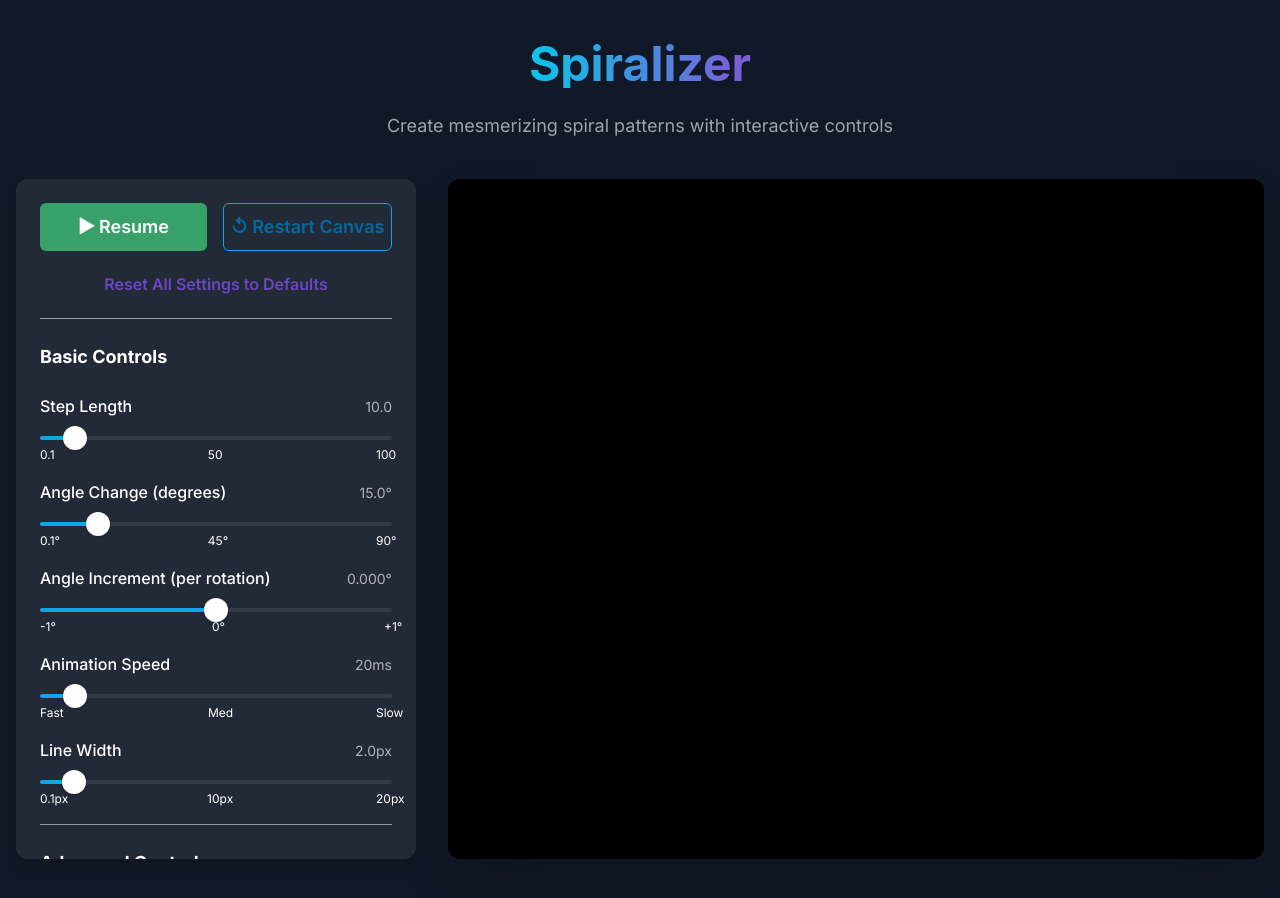
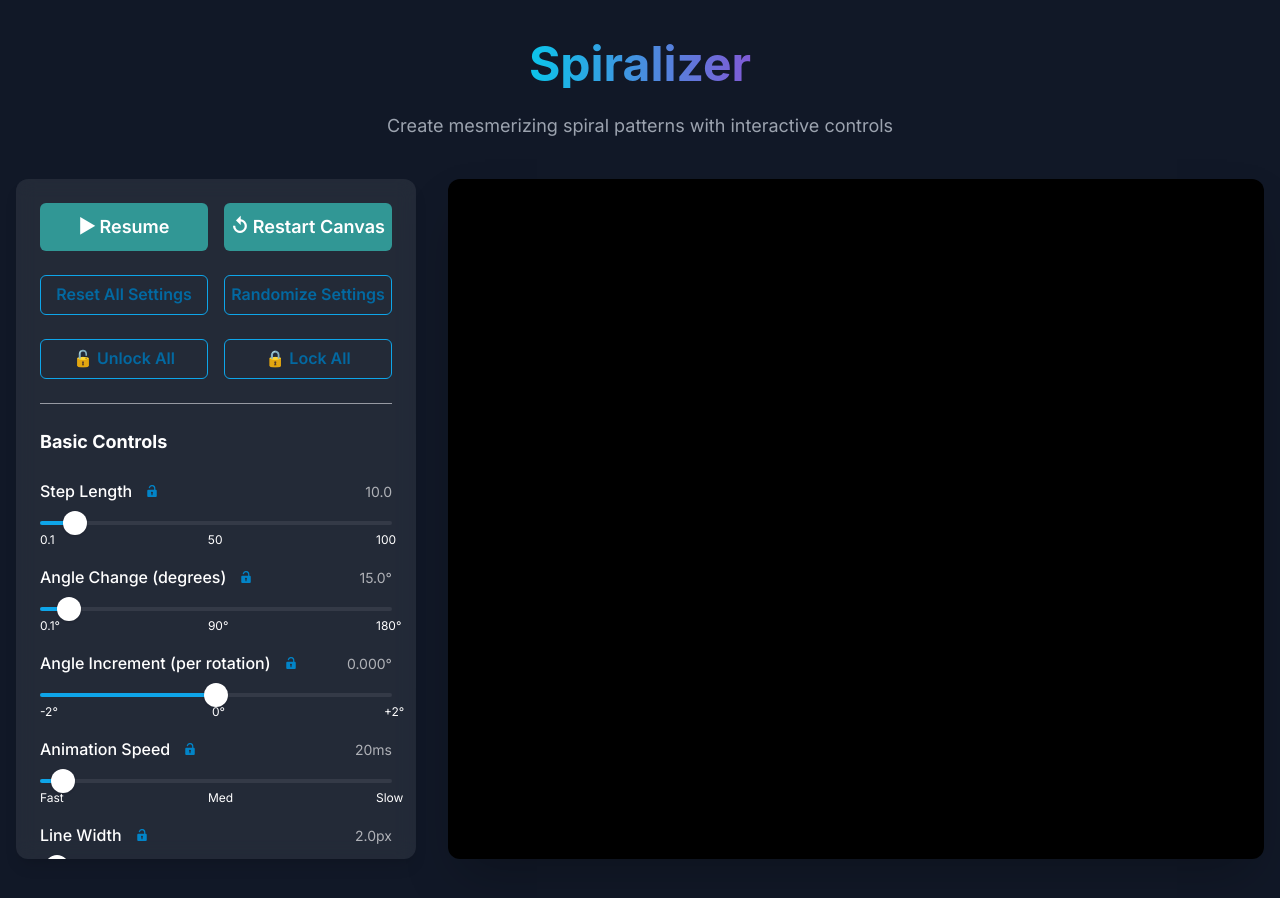
Before and after one commit to Simone-Scheuer/Spiralizer, a Next.js app: page / in a window 1280 px wide. Built offline with nearby package versions, Linux system fonts and the light colour scheme; what @chakra-ui/next-js would draw is missing.

Commit message:
commit for features

```diff
--- a/src/app/features/SpiralControls.tsx
+++ b/src/app/features/SpiralControls.tsx
@@ -13,37 +13,24 @@ import {
   Tooltip,
   SliderMark,
   Switch,
-  Select
+  Select,
+  IconButton
 } from '@chakra-ui/react'
-import { SpiralConfig } from '../models/types'
+import { SpiralConfig, SpiralConfigLocks } from '../models/types'
+import { randomInRange, randomColor, BLEND_MODES, createRandomConfig } from '../utils/spiral'
+import { useState } from 'react'
+import { LockIcon, UnlockIcon } from '@chakra-ui/icons'
 
 interface SpiralControlsProps {
   config: SpiralConfig
   onChange: (config: SpiralConfig) => void
   onReset: () => void
   onResetToDefaults: () => void
+  locks: SpiralConfigLocks
+  onLocksChange: (locks: SpiralConfigLocks) => void
 }
 
-const BLEND_MODES = [
-  'source-over',
-  'multiply',
-  'screen',
-  'overlay',
-  'darken',
-  'lighten',
-  'color-dodge',
-  'color-burn',
-  'hard-light',
-  'soft-light',
-  'difference',
-  'exclusion',
-  'hue',
-  'saturation',
-  'color',
-  'luminosity'
-]
-
-export const SpiralControls = ({ config, onChange, onReset, onResetToDefaults }: SpiralControlsProps) => {
+export const SpiralControls = ({ config, onChange, onReset, onResetToDefaults, locks, onLocksChange }: SpiralControlsProps) => {
   const handleChange = (key: keyof SpiralConfig, value: number | string | boolean) => {
     if (key !== 'isPaused' && !config.isPaused) {
       onChange({ ...config, [key]: value, isPaused: true })
@@ -51,6 +38,93 @@ export const SpiralControls = ({ config, onChange, onReset, onResetToDefaults }:
       onChange({ ...config, [key]: value })
     }
   }
+
+  const toggleLock = (key: keyof SpiralConfigLocks) => {
+    const newLocks = {
+      ...locks,
+      [key]: !locks[key]
+    }
+    try {
+      localStorage.setItem('spiralLocks', JSON.stringify(newLocks))
+    } catch (e) {
+      console.error('Error saving locks to localStorage:', e)
+    }
+    onLocksChange(newLocks)
+  }
+
+  const unlockAll = () => {
+    const allUnlocked = {} as SpiralConfigLocks
+    Object.keys(config).forEach(key => {
+      if (key !== 'isPaused') {
+        allUnlocked[key as keyof SpiralConfigLocks] = false
+      }
+    })
+    try {
+      localStorage.setItem('spiralLocks', JSON.stringify(allUnlocked))
+    } catch (e) {
+      console.error('Error saving locks to localStorage:', e)
+    }
+    onLocksChange(allUnlocked)
+  }
+
+  const lockAll = () => {
+    const allLocked = {} as SpiralConfigLocks
+    Object.keys(config).forEach(key => {
+      if (key !== 'isPaused') {
+        allLocked[key as keyof SpiralConfigLocks] = true
+      }
+    })
+    try {
+      localStorage.setItem('spiralLocks', JSON.stringify(allLocked))
+    } catch (e) {
+      console.error('Error saving locks to localStorage:', e)
+    }
+    onLocksChange(allLocked)
+  }
+
+  const handleRandomize = () => {
+    const newConfig = createRandomConfig(config, locks)
+    onChange(newConfig)
+  }
+
+  // Helper component for control headers with lock button
+  const ControlHeader = ({ label, value, settingKey }: { label: string, value: string, settingKey: keyof SpiralConfigLocks }) => (
+    <HStack mb={2} justify="space-between">
+      <HStack>
+        <Text fontWeight="medium">{label}</Text>
+        <IconButton
+          aria-label={locks[settingKey] ? "Unlock setting" : "Lock setting"}
+          icon={locks[settingKey] ? <LockIcon /> : <UnlockIcon />}
+          size="xs"
+          variant="ghost"
+          onClick={() => toggleLock(settingKey)}
+        />
+      </HStack>
+      <Text fontSize="sm" color="whiteAlpha.700">{value}</Text>
+    </HStack>
+  )
+
+  // Helper component for boolean controls with lock button
+  const BooleanControl = ({ label, value, settingKey }: { label: string, value: boolean, settingKey: keyof SpiralConfigLocks }) => (
+    <HStack width="100%" justify="space-between">
+      <HStack>
+        <Text fontWeight="medium">{label}</Text>
+        <IconButton
+          aria-label={locks[settingKey] ? "Unlock setting" : "Lock setting"}
+          icon={locks[settingKey] ? <LockIcon /> : <UnlockIcon />}
+          size="xs"
+          variant="ghost"
+          onClick={() => toggleLock(settingKey)}
+        />
+      </HStack>
+      <Switch
+        id={`switch-${settingKey}`}
+        name={settingKey}
+        isChecked={value}
+        onChange={(e) => handleChange(settingKey, e.target.checked)}
+      />
+    </HStack>
+  )
 
   return (
     <VStack
@@ -79,7 +153,7 @@ export const SpiralControls = ({ config, onChange, onReset, onResetToDefaults }:
       <HStack width="100%" spacing={4}>
         <Button
           onClick={() => handleChange('isPaused', !config.isPaused)}
-          colorScheme={config.isPaused ? 'green' : 'red'}
+          colorScheme={config.isPaused ? 'teal' : 'pink'}
           size="lg"
           flex={1}
           variant="solid"
@@ -88,34 +162,68 @@ export const SpiralControls = ({ config, onChange, onReset, onResetToDefaults }:
         </Button>
         <Button
           onClick={onReset}
-          colorScheme="blue"
+          colorScheme="teal"
           size="lg"
           flex={1}
-          variant="outline"
+          variant="solid"
         >
           ↺ Restart Canvas
         </Button>
       </HStack>
 
+      <HStack width="100%" spacing={4}>
         <Button
           onClick={onResetToDefaults}
+          colorScheme="orange"
+          size="md"
+          flex={1}
+          variant="outline"
+        >
+          Reset All Settings
+        </Button>
+        <Button
+          onClick={handleRandomize}
           colorScheme="purple"
           size="md"
-        width="100%"
-        variant="ghost"
+          flex={1}
+          variant="outline"
         >
-        Reset All Settings to Defaults
+          Randomize Settings
         </Button>
+      </HStack>
+
+      <HStack width="100%" spacing={4}>
+        <Button
+          onClick={unlockAll}
+          colorScheme="blue"
+          backgroundColor="white.200"
+          size="md"
+          flex={1}
+          variant="outline"
+        >
+          🔓 Unlock All
+        </Button>
+        <Button
+          onClick={lockAll}
+          colorScheme="blue"
+          size="md"
+          flex={1}
+          variant="outline"
+        >
+          🔒 Lock All
+        </Button>
+      </HStack>
 
       <Divider />
 
       <Text fontSize="lg" fontWeight="bold" width="100%">Basic Controls</Text>
 
       <Box width="100%">
-        <HStack mb={2} justify="space-between">
-          <Text fontWeight="medium">Step Length</Text>
-          <Text fontSize="sm" color="whiteAlpha.700">{config.stepLength.toFixed(1)}</Text>
-        </HStack>
+        <ControlHeader
+          label="Step Length"
+          value={config.stepLength.toFixed(1)}
+          settingKey="stepLength"
+        />
         <Tooltip label={config.stepLength}>
           <Slider
             value={config.stepLength}
@@ -136,21 +244,22 @@ export const SpiralControls = ({ config, onChange, onReset, onResetToDefaults }:
       </Box>
 
       <Box width="100%">
-        <HStack mb={2} justify="space-between">
-          <Text fontWeight="medium">Angle Change (degrees)</Text>
-          <Text fontSize="sm" color="whiteAlpha.700">{config.angleChange.toFixed(1)}°</Text>
-        </HStack>
+        <ControlHeader
+          label="Angle Change (degrees)"
+          value={`${config.angleChange.toFixed(1)}°`}
+          settingKey="angleChange"
+        />
         <Tooltip label={config.angleChange}>
           <Slider
             value={config.angleChange}
             onChange={(v) => handleChange('angleChange', v)}
             min={0.1}
-            max={90}
+            max={180}
             step={0.1}
           >
             <SliderMark value={0.1} mt={2} fontSize="xs">0.1°</SliderMark>
-            <SliderMark value={45} mt={2} ml={-2} fontSize="xs">45°</SliderMark>
-            <SliderMark value={90} mt={2} ml={-4} fontSize="xs">90°</SliderMark>
+            <SliderMark value={90} mt={2} ml={-2} fontSize="xs">90°</SliderMark>
+            <SliderMark value={180} mt={2} ml={-4} fontSize="xs">180°</SliderMark>
             <SliderTrack bg="whiteAlpha.200">
               <SliderFilledTrack />
             </SliderTrack>
@@ -160,21 +269,22 @@ export const SpiralControls = ({ config, onChange, onReset, onResetToDefaults }:
       </Box>
 
       <Box width="100%">
-        <HStack mb={2} justify="space-between">
-          <Text fontWeight="medium">Angle Increment (per rotation)</Text>
-          <Text fontSize="sm" color="whiteAlpha.700">{config.angleIncrement.toFixed(3)}°</Text>
-        </HStack>
+        <ControlHeader
+          label="Angle Increment (per rotation)"
+          value={`${config.angleIncrement.toFixed(3)}°`}
+          settingKey="angleIncrement"
+        />
         <Tooltip label={config.angleIncrement}>
           <Slider
             value={config.angleIncrement}
             onChange={(v) => handleChange('angleIncrement', v)}
-            min={-1}
-            max={1}
+            min={-2}
+            max={2}
             step={0.01}
           >
-            <SliderMark value={-1} mt={2} fontSize="xs">-1°</SliderMark>
+            <SliderMark value={-2} mt={2} fontSize="xs">-2°</SliderMark>
             <SliderMark value={0} mt={2} ml={-1} fontSize="xs">0°</SliderMark>
-            <SliderMark value={1} mt={2} ml={-2} fontSize="xs">+1°</SliderMark>
+            <SliderMark value={2} mt={2} ml={-2} fontSize="xs">+2°</SliderMark>
             <SliderTrack bg="whiteAlpha.200">
               <SliderFilledTrack />
             </SliderTrack>
@@ -184,21 +294,22 @@ export const SpiralControls = ({ config, onChange, onReset, onResetToDefaults }:
       </Box>
 
       <Box width="100%">
-        <HStack mb={2} justify="space-between">
-          <Text fontWeight="medium">Animation Speed</Text>
-          <Text fontSize="sm" color="whiteAlpha.700">{config.speed}ms</Text>
-        </HStack>
+        <ControlHeader
+          label="Animation Speed"
+          value={`${config.speed}ms`}
+          settingKey="speed"
+        />
         <Tooltip label={`${config.speed}ms`}>
           <Slider
             value={config.speed}
             onChange={(v) => handleChange('speed', v)}
             min={0}
-            max={200}
+            max={300}
             step={1}
           >
             <SliderMark value={0} mt={2} fontSize="xs">Fast</SliderMark>
-            <SliderMark value={100} mt={2} ml={-2} fontSize="xs">Med</SliderMark>
-            <SliderMark value={200} mt={2} ml={-4} fontSize="xs">Slow</SliderMark>
+            <SliderMark value={150} mt={2} ml={-2} fontSize="xs">Med</SliderMark>
+            <SliderMark value={300} mt={2} ml={-4} fontSize="xs">Slow</SliderMark>
             <SliderTrack bg="whiteAlpha.200">
               <SliderFilledTrack />
             </SliderTrack>
@@ -208,21 +319,22 @@ export const SpiralControls = ({ config, onChange, onReset, onResetToDefaults }:
       </Box>
 
       <Box width="100%">
-        <HStack mb={2} justify="space-between">
-          <Text fontWeight="medium">Line Width</Text>
-          <Text fontSize="sm" color="whiteAlpha.700">{config.lineWidth.toFixed(1)}px</Text>
-        </HStack>
+        <ControlHeader
+          label="Line Width"
+          value={`${config.lineWidth.toFixed(1)}px`}
+          settingKey="lineWidth"
+        />
         <Tooltip label={config.lineWidth}>
           <Slider
             value={config.lineWidth}
             onChange={(v) => handleChange('lineWidth', v)}
             min={0.1}
-            max={20}
+            max={40}
             step={0.1}
           >
             <SliderMark value={0.1} mt={2} fontSize="xs">0.1px</SliderMark>
-            <SliderMark value={10} mt={2} ml={-2} fontSize="xs">10px</SliderMark>
-            <SliderMark value={20} mt={2} ml={-4} fontSize="xs">20px</SliderMark>
+            <SliderMark value={20} mt={2} ml={-2} fontSize="xs">20px</SliderMark>
+            <SliderMark value={40} mt={2} ml={-4} fontSize="xs">40px</SliderMark>
             <SliderTrack bg="whiteAlpha.200">
               <SliderFilledTrack />
             </SliderTrack>
@@ -236,10 +348,11 @@ export const SpiralControls = ({ config, onChange, onReset, onResetToDefaults }:
       <Text fontSize="lg" fontWeight="bold" width="100%">Advanced Controls</Text>
 
       <Box width="100%">
-        <HStack mb={2} justify="space-between">
-          <Text fontWeight="medium">Origin X Position</Text>
-          <Text fontSize="sm" color="whiteAlpha.700">{(config.originX * 100).toFixed(1)}%</Text>
-        </HStack>
+        <ControlHeader
+          label="Origin X Position"
+          value={`${(config.originX * 100).toFixed(1)}%`}
+          settingKey="originX"
+        />
         <Tooltip label={`${(config.originX * 100).toFixed(1)}%`}>
           <Slider
             value={config.originX}
@@ -260,10 +373,11 @@ export const SpiralControls = ({ config, onChange, onReset, onResetToDefaults }:
       </Box>
 
       <Box width="100%">
-        <HStack mb={2} justify="space-between">
-          <Text fontWeight="medium">Origin Y Position</Text>
-          <Text fontSize="sm" color="whiteAlpha.700">{(config.originY * 100).toFixed(1)}%</Text>
-        </HStack>
+        <ControlHeader
+          label="Origin Y Position"
+          value={`${(config.originY * 100).toFixed(1)}%`}
+          settingKey="originY"
+        />
         <Tooltip label={`${(config.originY * 100).toFixed(1)}%`}>
           <Slider
             value={config.originY}
@@ -284,21 +398,22 @@ export const SpiralControls = ({ config, onChange, onReset, onResetToDefaults }:
       </Box>
 
       <Box width="100%">
-        <HStack mb={2} justify="space-between">
-          <Text fontWeight="medium">Multiple Lines</Text>
-          <Text fontSize="sm" color="whiteAlpha.700">{config.multiLineCount}</Text>
-        </HStack>
+        <ControlHeader
+          label="Multiple Lines"
+          value={config.multiLineCount.toString()}
+          settingKey="multiLineCount"
+        />
         <Tooltip label={config.multiLineCount}>
           <Slider
             value={config.multiLineCount}
             onChange={(v) => handleChange('multiLineCount', v)}
             min={1}
-            max={10}
+            max={30}
             step={1}
           >
             <SliderMark value={1} mt={2} fontSize="xs">1</SliderMark>
-            <SliderMark value={5} mt={2} ml={-1} fontSize="xs">5</SliderMark>
-            <SliderMark value={10} mt={2} ml={-2} fontSize="xs">10</SliderMark>
+            <SliderMark value={15} mt={2} ml={-1} fontSize="xs">15</SliderMark>
+            <SliderMark value={30} mt={2} ml={-2} fontSize="xs">30</SliderMark>
             <SliderTrack bg="whiteAlpha.200">
               <SliderFilledTrack />
             </SliderTrack>
@@ -308,10 +423,11 @@ export const SpiralControls = ({ config, onChange, onReset, onResetToDefaults }:
       </Box>
 
       <Box width="100%">
-        <HStack mb={2} justify="space-between">
-          <Text fontWeight="medium">Line Spacing</Text>
-          <Text fontSize="sm" color="whiteAlpha.700">{config.multiLineSpacing}</Text>
-        </HStack>
+        <ControlHeader
+          label="Line Spacing"
+          value={config.multiLineSpacing.toString()}
+          settingKey="multiLineSpacing"
+        />
         <Tooltip label={config.multiLineSpacing}>
           <Slider
             value={config.multiLineSpacing}
@@ -329,10 +445,11 @@ export const SpiralControls = ({ config, onChange, onReset, onResetToDefaults }:
       </Box>
 
       <Box width="100%">
-        <HStack mb={2} justify="space-between">
-          <Text fontWeight="medium">Step Growth</Text>
-          <Text fontSize="sm" color="whiteAlpha.700">{config.stepMultiplier.toFixed(3)}</Text>
-        </HStack>
+        <ControlHeader
+          label="Step Growth"
+          value={config.stepMultiplier.toFixed(3)}
+          settingKey="stepMultiplier"
+        />
         <Tooltip label={config.stepMultiplier}>
           <Slider
             value={config.stepMultiplier}
@@ -350,10 +467,11 @@ export const SpiralControls = ({ config, onChange, onReset, onResetToDefaults }:
       </Box>
 
       <Box width="100%">
-        <HStack mb={2} justify="space-between">
-          <Text fontWeight="medium">Rotation Offset</Text>
-          <Text fontSize="sm" color="whiteAlpha.700">{config.rotationOffset}°</Text>
-        </HStack>
+        <ControlHeader
+          label="Rotation Offset"
+          value={`${config.rotationOffset}°`}
+          settingKey="rotationOffset"
+        />
         <Tooltip label={config.rotationOffset}>
           <Slider
             value={config.rotationOffset}
@@ -374,28 +492,25 @@ export const SpiralControls = ({ config, onChange, onReset, onResetToDefaults }:
 
       <Text fontSize="lg" fontWeight="bold" width="100%">Effects</Text>
 
-      <HStack width="100%" justify="space-between">
-        <Text fontWeight="medium">Fade Lines</Text>
-        <Switch
-          isChecked={config.fadeOpacity}
-          onChange={(e) => handleChange('fadeOpacity', e.target.checked)}
+      <BooleanControl
+        label="Fade Lines"
+        value={config.fadeOpacity}
+        settingKey="fadeOpacity"
       />
-      </HStack>
 
-      <HStack width="100%" justify="space-between">
-        <Text fontWeight="medium">Rainbow Mode</Text>
-        <Switch
-          isChecked={config.rainbowMode}
-          onChange={(e) => handleChange('rainbowMode', e.target.checked)}
+      <BooleanControl
+        label="Rainbow Mode"
+        value={config.rainbowMode}
+        settingKey="rainbowMode"
       />
-      </HStack>
 
       {config.rainbowMode && (
         <Box width="100%">
-          <HStack mb={2} justify="space-between">
-            <Text fontWeight="medium">Rainbow Speed</Text>
-            <Text fontSize="sm" color="whiteAlpha.700">{config.rainbowSpeed.toFixed(1)}</Text>
-          </HStack>
+          <ControlHeader
+            label="Rainbow Speed"
+            value={`${config.rainbowSpeed.toFixed(1)}`}
+            settingKey="rainbowSpeed"
+          />
           <Tooltip label={config.rainbowSpeed}>
             <Slider
               value={config.rainbowSpeed}
@@ -414,8 +529,21 @@ export const SpiralControls = ({ config, onChange, onReset, onResetToDefaults }:
       )}
 
       <Box width="100%">
-        <Text mb={2} fontWeight="medium">Blend Mode</Text>
+        <HStack mb={2} justify="space-between">
+          <HStack>
+            <Text fontWeight="medium">Blend Mode</Text>
+            <IconButton
+              aria-label={locks.blendMode ? "Unlock setting" : "Lock setting"}
+              icon={locks.blendMode ? <LockIcon /> : <UnlockIcon />}
+              size="xs"
+              variant="ghost"
+              onClick={() => toggleLock('blendMode')}
+            />
+          </HStack>
+        </HStack>
         <Select
+          id="blendMode"
+          name="blendMode"
           value={config.blendMode}
           onChange={(e) => handleChange('blendMode', e.target.value)}
           bg="whiteAlpha.200"
@@ -430,9 +558,20 @@ export const SpiralControls = ({ config, onChange, onReset, onResetToDefaults }:
 
       <Divider />
 
-      <HStack width="100%" spacing={4}>
+      <HStack width="100%" spacing={4} justify="space-between">
+        <HStack>
           <Text fontWeight="medium">Base Color</Text>
+          <IconButton
+            aria-label={locks.color ? "Unlock setting" : "Lock setting"}
+            icon={locks.color ? <LockIcon /> : <UnlockIcon />}
+            size="xs"
+            variant="ghost"
+            onClick={() => toggleLock('color')}
+          />
+        </HStack>
         <Input
+          id="baseColor"
+          name="baseColor"
           type="color"
           value={config.color}
           onChange={(e) => handleChange('color', e.target.value)}
--- a/src/app/models/types.ts
+++ b/src/app/models/types.ts
@@ -19,3 +19,8 @@ export interface SpiralConfig {
   originX: number       // X position of spiral origin (0-1)
   originY: number       // Y position of spiral origin (0-1)
 }
+
+// Type for tracking which settings are locked
+export type SpiralConfigLocks = {
+  [K in keyof Omit<SpiralConfig, 'isPaused'>]: boolean
+}
--- a/src/app/page.tsx
+++ b/src/app/page.tsx
@@ -4,7 +4,7 @@ import { Box, Container, Grid, Heading, Text, VStack } from '@chakra-ui/react'
 import { useRef, useState } from 'react'
 import { SpiralCanvas, SpiralCanvasRef } from './features/SpiralCanvas'
 import { SpiralControls } from './features/SpiralControls'
-import { SpiralConfig } from './models/types'
+import { SpiralConfig, SpiralConfigLocks } from './models/types'
 
 const defaultConfig: SpiralConfig = {
   stepLength: 10,       // Larger steps for classic spiral
@@ -30,6 +30,35 @@ const defaultConfig: SpiralConfig = {
 
 export default function Home() {
   const [config, setConfig] = useState<SpiralConfig>(defaultConfig)
+  const [locks, setLocks] = useState<SpiralConfigLocks>(() => {
+    // Initialize with all settings unlocked
+    const initialLocks = {} as SpiralConfigLocks
+    // Get all config keys except isPaused
+    const configKeys = Object.keys(defaultConfig).filter(key => key !== 'isPaused')
+
+    // Try to load locks from localStorage
+    try {
+      const savedLocks = localStorage.getItem('spiralLocks')
+      if (savedLocks) {
+        const parsed = JSON.parse(savedLocks)
+        // Ensure all config keys are present in loaded locks
+        configKeys.forEach(key => {
+          if (!(key in parsed)) {
+            parsed[key] = false
+          }
+        })
+        return parsed
+      }
+    } catch (e) {
+      console.error('Error loading locks from localStorage:', e)
+    }
+
+    // If no saved locks or error, initialize all to unlocked
+    configKeys.forEach(key => {
+      initialLocks[key as keyof SpiralConfigLocks] = false
+    })
+    return initialLocks
+  })
   const canvasRef = useRef<SpiralCanvasRef>(null)
 
   const handleReset = () => {
@@ -72,6 +101,8 @@ export default function Home() {
             onChange={setConfig}
             onReset={handleReset}
             onResetToDefaults={handleResetToDefaults}
+            locks={locks}
+            onLocksChange={setLocks}
           />
           <Box
             height="85vh"
@@ -83,6 +114,9 @@ export default function Home() {
               ref={canvasRef}
               config={config}
               onChange={setConfig}
+              onReset={handleReset}
+              onResetToDefaults={handleResetToDefaults}
+              locks={locks}
             />
           </Box>
         </Grid>
--- /dev/null
+++ b/src/app/utils/spiral.ts
@@ -0,0 +1,69 @@
+export const BLEND_MODES = [
+  'source-over',
+  'multiply',
+  'screen',
+  'overlay',
+  'darken',
+  'lighten',
+  'color-dodge',
+  'color-burn',
+  'hard-light',
+  'soft-light',
+  'difference',
+  'exclusion',
+  'hue',
+  'saturation',
+  'color',
+  'luminosity'
+] as const
+
+// Helper function to get random number in range
+export const randomInRange = (min: number, max: number, step: number = 1) => {
+  const steps = Math.floor((max - min) / step)
+  return min + (Math.floor(Math.random() * steps) * step)
+}
+
+// Helper function to get random color
+export const randomColor = () => {
+  const r = Math.floor(Math.random() * 256)
+  const g = Math.floor(Math.random() * 256)
+  const b = Math.floor(Math.random() * 256)
+  return `#${r.toString(16).padStart(2, '0')}${g.toString(16).padStart(2, '0')}${b.toString(16).padStart(2, '0')}`
+}
+
+// Function to create new random settings while respecting locks
+export const createRandomConfig = (currentConfig: any, locks: any) => {
+  // Log current locks state for debugging
+  console.log('Creating random config with locks:', locks)
+
+  // Create new random settings, respecting locks
+  const newConfig = {
+    ...currentConfig,
+    stepLength: locks.stepLength ? currentConfig.stepLength : randomInRange(0.1, 100, 0.1),
+    angleChange: locks.angleChange ? currentConfig.angleChange : randomInRange(0.1, 180, 0.1),
+    angleIncrement: locks.angleIncrement ? currentConfig.angleIncrement : randomInRange(-2, 2, 0.01),
+    //speed: locks.speed ? currentConfig.speed : randomInRange(0, 300, 1),
+    color: locks.color ? currentConfig.color : randomColor(),
+    lineWidth: locks.lineWidth ? currentConfig.lineWidth : randomInRange(0.1, 20, 0.1),
+    multiLineCount: locks.multiLineCount ? currentConfig.multiLineCount : randomInRange(1, 30, 1),
+    multiLineSpacing: locks.multiLineSpacing ? currentConfig.multiLineSpacing : randomInRange(0, 50, 1),
+    stepMultiplier: locks.stepMultiplier ? currentConfig.stepMultiplier : randomInRange(0, 0.1, 0.001),
+    rotationOffset: locks.rotationOffset ? currentConfig.rotationOffset : randomInRange(0, 360, 1),
+    fadeOpacity: locks.fadeOpacity ? currentConfig.fadeOpacity : Math.random() > 0.5,
+    rainbowMode: locks.rainbowMode ? currentConfig.rainbowMode : Math.random() > 0.5,
+    rainbowSpeed: locks.rainbowSpeed ? currentConfig.rainbowSpeed : randomInRange(0.1, 5, 0.1),
+    blendMode: locks.blendMode ? currentConfig.blendMode : BLEND_MODES[Math.floor(Math.random() * BLEND_MODES.length)],
+    //originX: locks.originX ? currentConfig.originX : randomInRange(0, 1, 0.01),
+    //originY: locks.originY ? currentConfig.originY : randomInRange(0, 1, 0.01),
+    isPaused: true // Always start paused with new random settings
+  }
+
+  // Log what's being randomized vs locked for debugging
+  console.log('Randomization result:', {
+    locks,
+    oldConfig: currentConfig,
+    newConfig
+  })
+
+  return newConfig
+}
```
Also changed, not shown: src/app/features/SpiralCanvas.tsx (+22 -7 lines). Lines whose indentation alone changed are shown as unchanged.
